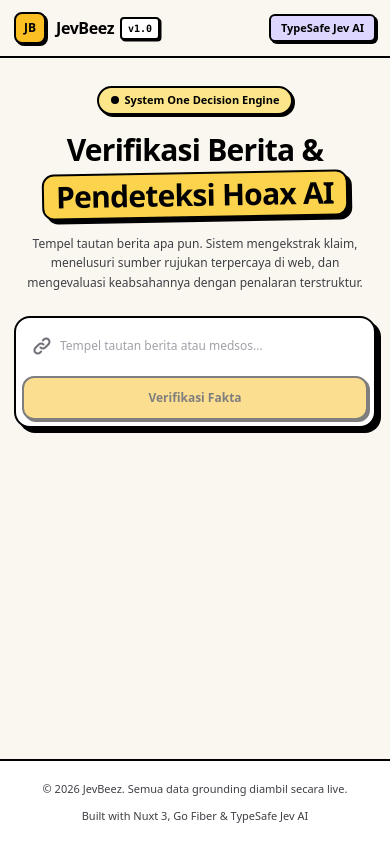
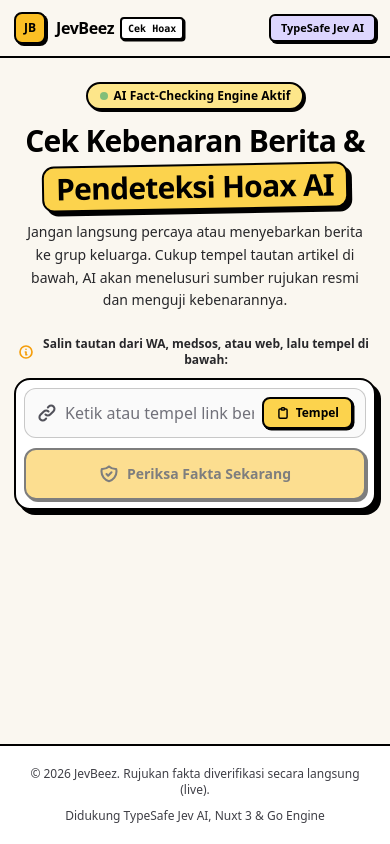
Before and after one commit to Scr34m1nG/JevBeez, a Nuxt app in the folder apps/web/: page / in a window 390 px wide. Built offline with nearby package versions, Linux system fonts and the light colour scheme.

Commit message:
feat(web): optimize smartphone UI and UX for millennials and older adults

```diff
--- a/apps/web/app.vue
+++ b/apps/web/app.vue
@@ -2,20 +2,20 @@
   <div class="min-h-screen bg-[#FAF7F0] text-zinc-900 flex flex-col font-sans selection:bg-amber-300 selection:text-black overflow-x-hidden">
     <Navbar />
 
-    <main class="flex-1 max-w-5xl mx-auto w-full px-3.5 sm:px-6 md:px-8 py-7 sm:py-14 flex flex-col items-center">
-      <div class="text-center max-w-2xl mx-auto mb-6 sm:mb-10 px-1">
-        <div class="inline-flex items-center gap-1.5 sm:gap-2 px-3 py-1 rounded-full bg-amber-200 border-2 border-black text-black text-[11px] sm:text-xs font-bold shadow-[2px_2px_0px_0px_#000] mb-4">
-          <span class="w-2 h-2 rounded-full bg-black"></span>
-          System One Decision Engine
+    <main class="flex-1 max-w-5xl mx-auto w-full px-3.5 sm:px-6 md:px-8 py-6 sm:py-12 flex flex-col items-center">
+      <div class="text-center max-w-2xl mx-auto mb-6 sm:mb-9 px-1">
+        <div class="inline-flex items-center gap-1.5 sm:gap-2 px-3 py-1 rounded-full bg-amber-200 border-2 border-black text-black text-xs font-black shadow-[2px_2px_0px_0px_#000] mb-3 sm:mb-4">
+          <span class="w-2 h-2 rounded-full bg-emerald-600 animate-pulse"></span>
+          AI Fact-Checking Engine Aktif
         </div>
-        <h1 class="text-3xl sm:text-5xl md:text-6xl font-black tracking-tight text-black mb-4 leading-tight sm:leading-tight">
-          Verifikasi Berita & <br class="hidden sm:inline" />
+        <h1 class="text-3xl sm:text-5xl md:text-6xl font-black tracking-tight text-black mb-3 sm:mb-4 leading-tight sm:leading-tight">
+          Cek Kebenaran Berita & <br class="hidden sm:inline" />
           <span class="inline-block mt-1 sm:mt-1 px-3 py-0.5 bg-amber-300 border-2 border-black rounded-xl shadow-[4px_4px_0px_0px_#000] -rotate-1">
             Pendeteksi Hoax AI
           </span>
         </h1>
-        <p class="text-xs sm:text-sm md:text-base text-zinc-700 font-medium leading-relaxed max-w-xl mx-auto">
-          Tempel tautan berita apa pun. Sistem mengekstrak klaim, menelusuri sumber rujukan terpercaya di web, dan mengevaluasi keabsahannya dengan penalaran terstruktur.
+        <p class="text-sm sm:text-base text-zinc-800 font-medium leading-relaxed max-w-xl mx-auto">
+          Jangan langsung percaya atau menyebarkan berita ke grup keluarga. Cukup tempel tautan artikel di bawah, AI akan menelusuri sumber rujukan resmi dan menguji kebenarannya.
         </p>
       </div>
 
@@ -26,13 +26,13 @@
         @submit="analyze"
       />
 
-      <div v-if="result" class="w-full mt-8 sm:mt-10">
+      <div v-if="result" class="w-full mt-7 sm:mt-9">
         <div class="flex justify-end max-w-3xl mx-auto mb-3 px-1">
           <button
             @click="reset"
-            class="text-xs font-bold text-black bg-white hover:bg-amber-100 border-2 border-black shadow-[2px_2px_0px_0px_#000] active:translate-x-0.5 active:translate-y-0.5 active:shadow-none transition-all flex items-center gap-1.5 py-1.5 px-3 rounded-lg"
+            class="text-xs sm:text-sm font-black text-black bg-white hover:bg-amber-100 border-2 border-black shadow-[2px_2px_0px_0px_#000] active:translate-x-0.5 active:translate-y-0.5 active:shadow-none transition-all flex items-center gap-2 py-2 px-3.5 rounded-xl min-h-[40px]"
           >
-            <svg class="w-3.5 h-3.5 shrink-0" fill="none" stroke="currentColor" viewBox="0 0 24 24">
+            <svg class="w-4 h-4 shrink-0" fill="none" stroke="currentColor" viewBox="0 0 24 24">
               <path stroke-linecap="round" stroke-linejoin="round" stroke-width="2.5" d="M4 4v5h.582m15.356 2A8.001 8.001 0 004.582 9m0 0H9m11 11v-5h-.581m0 0a8.003 8.003 0 01-15.357-2m15.357 2H15" />
             </svg>
             <span>Periksa Berita Lain</span>
@@ -44,10 +44,10 @@
       </div>
     </main>
 
-    <footer class="border-t-2 border-black bg-white py-5 sm:py-6 text-center text-[11px] sm:text-xs text-zinc-700 font-medium pb-[calc(1.25rem+env(safe-area-inset-bottom,0px))]">
+    <footer class="border-t-2 border-black bg-white py-5 sm:py-6 text-center text-xs text-zinc-700 font-medium pb-[calc(1.25rem+env(safe-area-inset-bottom,0px))]">
       <div class="max-w-5xl mx-auto px-4 flex flex-col sm:flex-row items-center justify-between gap-2.5 text-center sm:text-left">
-        <span>© 2026 JevBeez. Semua data grounding diambil secara live.</span>
-        <span>Built with Nuxt 3, Go Fiber & TypeSafe Jev AI</span>
+        <span>© 2026 JevBeez. Rujukan fakta diverifikasi secara langsung (live).</span>
+        <span>Didukung TypeSafe Jev AI, Nuxt 3 & Go Engine</span>
       </div>
     </footer>
   </div>
--- a/apps/web/components/Navbar.vue
+++ b/apps/web/components/Navbar.vue
@@ -7,14 +7,14 @@
         </div>
         <div class="flex items-center gap-1.5 sm:gap-2">
           <span class="font-black text-base sm:text-lg tracking-tight text-black">JevBeez</span>
-          <span class="text-[10px] sm:text-xs px-1.5 py-0.5 rounded bg-white text-black font-mono font-bold border-2 border-black shadow-[1.5px_1.5px_0px_0px_#000]">v1.0</span>
+          <span class="text-[10px] sm:text-xs px-1.5 py-0.5 rounded bg-white text-black font-mono font-bold border-2 border-black shadow-[1.5px_1.5px_0px_0px_#000]">Cek Hoax</span>
         </div>
       </div>
 
       <div class="flex items-center gap-2 sm:gap-3 text-xs shrink-0">
         <div class="hidden sm:flex items-center gap-1.5 px-2.5 py-1 rounded-md bg-emerald-200 border-2 border-black text-black font-bold shadow-[2px_2px_0px_0px_#000]">
           <span class="w-2 h-2 rounded-full bg-emerald-600 animate-pulse"></span>
-          <span>Engine Active</span>
+          <span>Sistem Aktif</span>
         </div>
         <span class="px-2.5 py-1 rounded-md bg-violet-200 text-black border-2 border-black font-bold text-[11px] sm:text-xs shadow-[2px_2px_0px_0px_#000] whitespace-nowrap">
           TypeSafe Jev AI
--- a/apps/web/components/UrlForm.vue
+++ b/apps/web/components/UrlForm.vue
@@ -1,27 +1,52 @@
 <template>
   <div class="w-full max-w-3xl mx-auto">
+    <div class="mb-2.5 text-center sm:text-left px-1">
+      <span class="text-xs sm:text-sm font-bold text-zinc-800 inline-flex items-center gap-1.5">
+        <svg class="w-4 h-4 text-amber-500 shrink-0" fill="none" stroke="currentColor" viewBox="0 0 24 24">
+          <path stroke-linecap="round" stroke-linejoin="round" stroke-width="2.5" d="M13 16h-1v-4h-1m1-4h.01M21 12a9 9 0 11-18 0 9 9 0 0118 0z" />
+        </svg>
+        Salin tautan dari WA, medsos, atau web, lalu tempel di bawah:
+      </span>
+    </div>
+
     <form @submit.prevent="handleSubmit" class="relative group">
-      <div class="relative flex flex-col sm:flex-row items-stretch sm:items-center gap-2 p-1.5 sm:p-2 rounded-2xl bg-white border-2 border-black shadow-[5px_5px_0px_0px_#000] transition-all">
-        <div class="flex-1 flex items-center px-2.5 sm:pl-3 gap-2 min-h-[44px]">
-          <svg class="w-5 h-5 text-zinc-500 shrink-0" fill="none" stroke="currentColor" viewBox="0 0 24 24">
+      <div class="relative flex flex-col sm:flex-row items-stretch sm:items-center gap-2.5 p-2 sm:p-2.5 rounded-2xl bg-white border-2 border-black shadow-[5px_5px_0px_0px_#000] transition-all">
+        <div class="flex-1 flex items-center px-3 gap-2 min-h-[50px] bg-zinc-50 sm:bg-transparent rounded-xl sm:rounded-none border border-black/20 sm:border-0">
+          <svg class="w-5 h-5 text-zinc-600 shrink-0" fill="none" stroke="currentColor" viewBox="0 0 24 24">
             <path stroke-linecap="round" stroke-linejoin="round" stroke-width="2.5" d="M13.828 10.172a4 4 0 00-5.656 0l-4 4a4 4 0 105.656 5.656l1.102-1.101m-.758-4.899a4 4 0 005.656 0l4-4a4 4 0 00-5.656-5.656l-1.1 1.1" />
           </svg>
           <input
             v-model="inputUrl"
             type="url"
             required
-            placeholder="Tempel tautan berita atau medsos..."
+            placeholder="Ketik atau tempel link berita di sini..."
             :disabled="isLoading || cooldownSeconds > 0"
-            class="w-full bg-transparent text-black placeholder-zinc-400 font-medium text-xs sm:text-sm md:text-base focus:outline-none disabled:opacity-50 py-2 sm:py-2.5"
+            class="w-full bg-transparent text-black placeholder-zinc-500 font-medium text-base focus:outline-none disabled:opacity-50 py-2.5"
           />
+
+          <!-- Quick Paste Button (Thumb-friendly for smartphone users) -->
+          <button
+            v-if="!inputUrl && canPaste"
+            type="button"
+            @click="pasteClipboard"
+            class="px-3 py-1.5 rounded-lg bg-amber-300 hover:bg-amber-400 text-black border-2 border-black font-black text-xs flex items-center gap-1.5 shrink-0 shadow-[1.5px_1.5px_0px_0px_#000] active:translate-x-0.5 active:translate-y-0.5 active:shadow-none transition-all"
+            title="Tempel dari Clipboard"
+          >
+            <svg class="w-3.5 h-3.5 shrink-0" fill="none" stroke="currentColor" viewBox="0 0 24 24">
+              <path stroke-linecap="round" stroke-linejoin="round" stroke-width="2.5" d="M9 5H7a2 2 0 00-2 2v12a2 2 0 002 2h10a2 2 0 002-2V7a2 2 0 00-2-2h-2M9 5a2 2 0 002 2h2a2 2 0 002-2M9 5a2 2 0 012-2h2a2 2 0 012 2" />
+            </svg>
+            <span>Tempel</span>
+          </button>
+
+          <!-- Quick Clear Button -->
           <button
             v-if="inputUrl && !isLoading"
             type="button"
             @click="inputUrl = ''"
-            class="w-6 h-6 rounded-md bg-zinc-100 hover:bg-zinc-200 border border-black flex items-center justify-center text-black font-bold transition-colors shrink-0"
+            class="w-8 h-8 rounded-lg bg-zinc-200 hover:bg-zinc-300 border border-black flex items-center justify-center text-black font-black transition-colors shrink-0"
             aria-label="Hapus tautan"
           >
-            <svg class="w-3.5 h-3.5" fill="none" stroke="currentColor" viewBox="0 0 24 24">
+            <svg class="w-4 h-4" fill="none" stroke="currentColor" viewBox="0 0 24 24">
               <path stroke-linecap="round" stroke-linejoin="round" stroke-width="2.5" d="M6 18L18 6M6 6l12 12" />
             </svg>
           </button>
@@ -30,22 +55,27 @@
         <button
           type="submit"
           :disabled="isLoading || cooldownSeconds > 0 || !inputUrl.trim()"
-          class="w-full sm:w-auto px-5 sm:px-6 py-2.5 sm:py-3 rounded-xl bg-amber-400 hover:bg-amber-300 text-black border-2 border-black font-black text-xs sm:text-sm flex items-center justify-center gap-2 shadow-[3px_3px_0px_0px_#000] hover:-translate-x-0.5 hover:-translate-y-0.5 hover:shadow-[4px_4px_0px_0px_#000] active:translate-x-0.5 active:translate-y-0.5 active:shadow-none transition-all disabled:opacity-50 disabled:cursor-not-allowed disabled:transform-none disabled:shadow-[2px_2px_0px_0px_#000] shrink-0 min-h-[44px]"
+          class="w-full sm:w-auto px-6 py-3.5 rounded-xl bg-amber-400 hover:bg-amber-300 text-black border-2 border-black font-black text-sm sm:text-base flex items-center justify-center gap-2 shadow-[3px_3px_0px_0px_#000] hover:-translate-x-0.5 hover:-translate-y-0.5 hover:shadow-[4px_4px_0px_0px_#000] active:translate-x-0.5 active:translate-y-0.5 active:shadow-none transition-all disabled:opacity-50 disabled:cursor-not-allowed disabled:transform-none disabled:shadow-[2px_2px_0px_0px_#000] shrink-0 min-h-[50px]"
         >
           <span v-if="isLoading" class="w-4 h-4 border-2 border-black/30 border-t-black rounded-full animate-spin"></span>
-          <span v-if="isLoading">Menganalisis...</span>
-          <span v-else-if="cooldownSeconds > 0">Tunggu ({{ cooldownSeconds }}s)</span>
-          <span v-else>Verifikasi Fakta</span>
+          <span v-if="isLoading">Sedang Memeriksa...</span>
+          <span v-else-if="cooldownSeconds > 0">Tunggu ({{ cooldownSeconds }}d)</span>
+          <span v-else class="flex items-center gap-2">
+            <svg class="w-5 h-5 shrink-0" fill="none" stroke="currentColor" viewBox="0 0 24 24">
+              <path stroke-linecap="round" stroke-linejoin="round" stroke-width="2.5" d="M9 12l2 2 4-4m5.618-4.016A11.955 11.955 0 0112 2.944a11.955 11.955 0 01-8.618 3.04A12.02 12.02 0 003 9c0 5.591 3.824 10.29 9 11.622 5.176-1.332 9-6.03 9-11.622 0-1.042-.133-2.052-.382-3.016z" />
+            </svg>
+            <span>Periksa Fakta Sekarang</span>
+          </span>
         </button>
       </div>
     </form>
 
-    <div v-if="cooldownSeconds > 0" class="mt-3 p-2.5 rounded-xl bg-amber-100 border-2 border-black text-black text-center text-xs font-bold shadow-[2px_2px_0px_0px_#000] animate-pulse">
-      Proteksi Cooldown: Mohon tunggu {{ cooldownSeconds }} detik sebelum pengecekan berikutnya.
+    <div v-if="cooldownSeconds > 0" class="mt-3 p-3 rounded-xl bg-amber-100 border-2 border-black text-black text-center text-xs sm:text-sm font-bold shadow-[2px_2px_0px_0px_#000] animate-pulse">
+      Mohon tunggu {{ cooldownSeconds }} detik sebelum memeriksa berita berikutnya.
     </div>
 
-    <div v-if="errorMessage" class="mt-3 p-3 sm:p-3.5 rounded-xl bg-rose-100 border-2 border-black text-black text-xs sm:text-sm font-medium shadow-[3px_3px_0px_0px_#000] flex items-start gap-2.5 break-words">
-      <svg class="w-4 h-4 sm:w-5 sm:h-5 text-rose-600 shrink-0 mt-0.5" fill="none" stroke="currentColor" viewBox="0 0 24 24">
+    <div v-if="errorMessage" class="mt-3 p-3.5 rounded-xl bg-rose-100 border-2 border-black text-black text-xs sm:text-sm font-medium shadow-[3px_3px_0px_0px_#000] flex items-start gap-2.5 break-words">
+      <svg class="w-5 h-5 text-rose-600 shrink-0 mt-0.5" fill="none" stroke="currentColor" viewBox="0 0 24 24">
         <path stroke-linecap="round" stroke-linejoin="round" stroke-width="2.5" d="M12 9v2m0 4h.01m-6.938 4h13.856c1.54 0 2.502-1.667 1.732-3L13.732 4c-.77-1.333-2.694-1.333-3.464 0L3.34 16c-.77 1.333.192 3 1.732 3z" />
       </svg>
       <span class="flex-1">{{ errorMessage }}</span>
@@ -54,7 +84,7 @@
 </template>
 
 <script setup lang="ts">
-import { ref } from 'vue'
+import { ref, onMounted } from 'vue'
 
 const props = defineProps<{
   isLoading: boolean
@@ -67,6 +97,24 @@ const emit = defineEmits<{
 }>()
 
 const inputUrl = ref('')
+const canPaste = ref(false)
+
+onMounted(() => {
+  if (typeof navigator !== 'undefined' && navigator.clipboard && navigator.clipboard.readText) {
+    canPaste.value = true
+  }
+})
+
+const pasteClipboard = async () => {
+  try {
+    const text = await navigator.clipboard.readText()
+    if (text) {
+      inputUrl.value = text.trim()
+    }
+  } catch {
+    // If permission blocked, manual typing/pasting is still supported
+  }
+}
 
 const handleSubmit = () => {
   if (inputUrl.value.trim() && !props.isLoading && props.cooldownSeconds === 0) {
```
Also changed, not shown: apps/web/components/EvidenceList.vue (+14 -11 lines), apps/web/components/VerdictCard.vue (+83 -50 lines).
